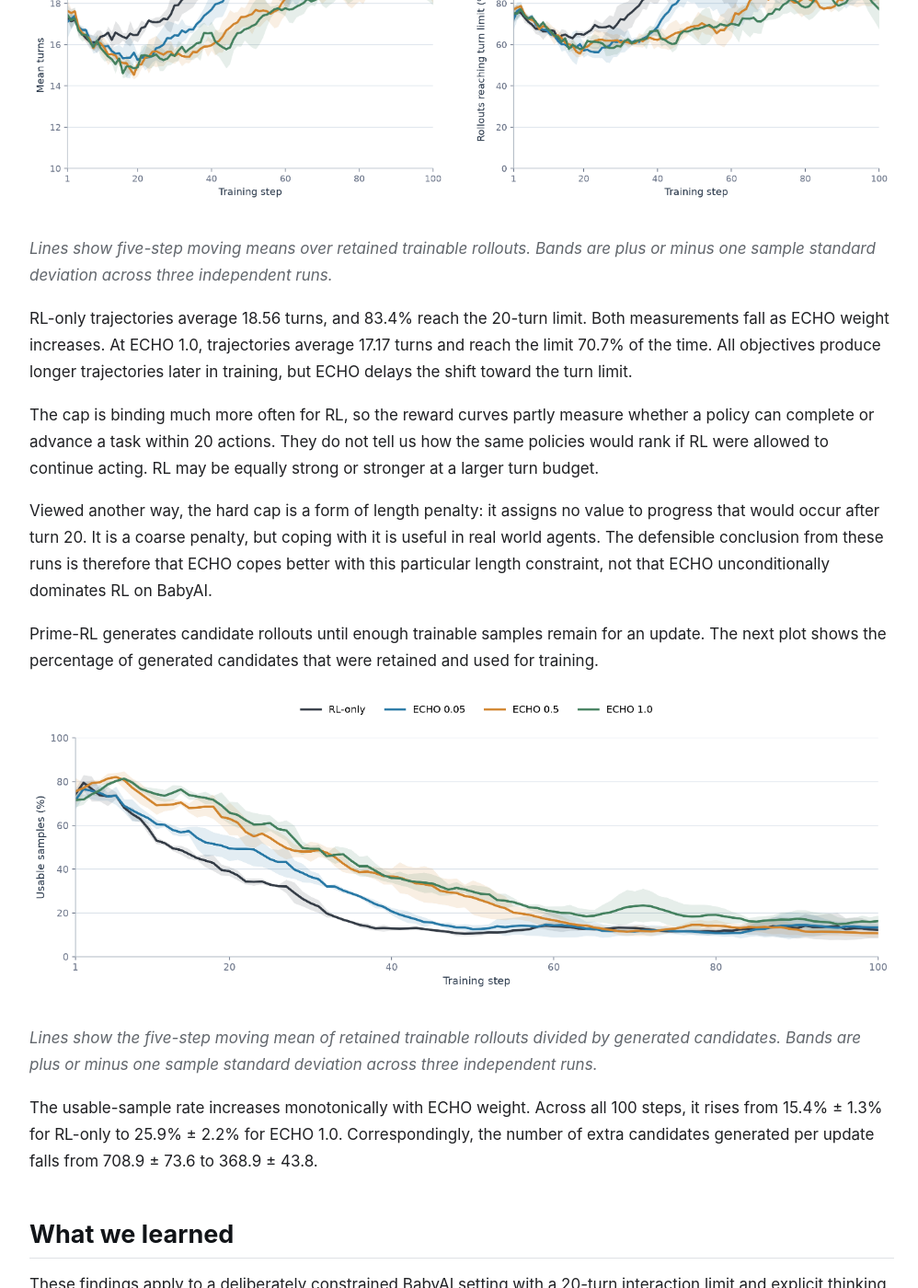
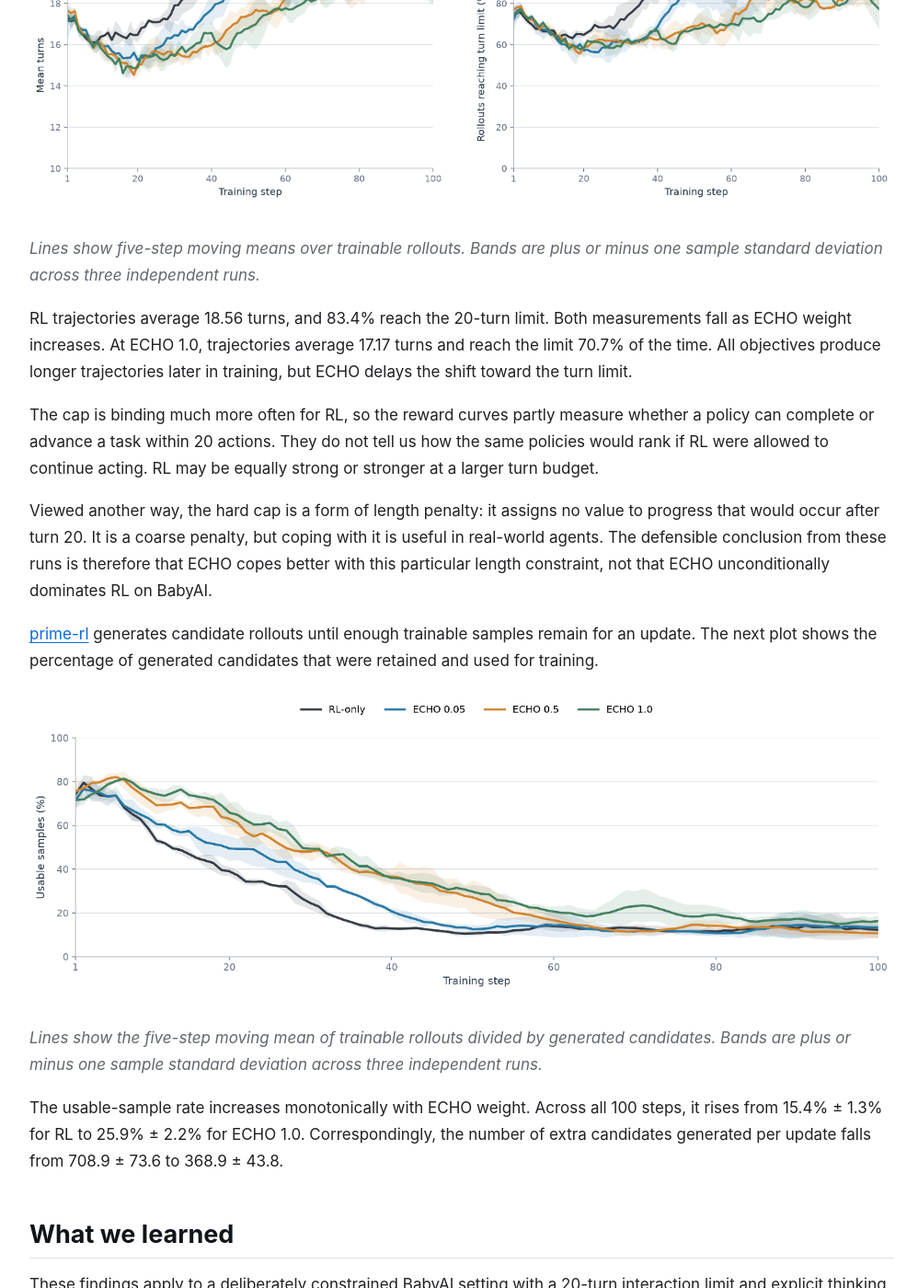
Before and after one commit to Bhoy1/echo-babyai-findings, a Jekyll site: the page built from index.md, in a window 1280 px wide and 1400 px high, scrolled down 13768 px. Shown: the whole window at 92% size, without its empty margins (138-1136 px from the left). Built offline with Jekyll 4.4.1, drawn with Linux system fonts in a browser that asks for light colours; some of the changed text lies outside the part shown.

Commit message:
Polish rollout efficiency section

```diff
--- a/index.md
+++ b/index.md
@@ -189,27 +189,27 @@
 
 ## Turn constraint and rollout efficiency
 
-Three pre-batch filters were active: zero advantage, repetition, and gibberish. The logs record only aggregate generated and retained counts, so we cannot attribute rejected rollouts to individual filters. Qualitative inspection found no obvious repetition or gibberish in the saved trajectories, making zero advantage the likely dominant source of filtering.
+Three pre-batch filters were active: zero advantage, repetition, and gibberish. The logs record only aggregate generated and retained counts, so we cannot attribute rejected rollouts to individual filters. Qualitative inspection found no obvious repetition or gibberish in the saved trajectories, making zero advantage the likely dominant source of filtering. However, this is an inference rather than a directly measured result.
 
 The turn metrics below describe trainable rollouts: the trajectories that were ultimately used for policy updates.
 
 ![Turn length and turn-limit rate over training](figures/behavior_tables/three_independent_runs_turns_plot.png)
 
-*Lines show five-step moving means over retained trainable rollouts. Bands are plus or minus one sample standard deviation across three independent runs.*
+*Lines show five-step moving means over trainable rollouts. Bands are plus or minus one sample standard deviation across three independent runs.*
 
-RL-only trajectories average 18.56 turns, and 83.4% reach the 20-turn limit. Both measurements fall as ECHO weight increases. At ECHO 1.0, trajectories average 17.17 turns and reach the limit 70.7% of the time. All objectives produce longer trajectories later in training, but ECHO delays the shift toward the turn limit.
+RL trajectories average 18.56 turns, and 83.4% reach the 20-turn limit. Both measurements fall as ECHO weight increases. At ECHO 1.0, trajectories average 17.17 turns and reach the limit 70.7% of the time. All objectives produce longer trajectories later in training, but ECHO delays the shift toward the turn limit.
 
 The cap is binding much more often for RL, so the reward curves partly measure whether a policy can complete or advance a task within 20 actions. They do not tell us how the same policies would rank if RL were allowed to continue acting. RL may be equally strong or stronger at a larger turn budget.
 
-Viewed another way, the hard cap is a form of length penalty: it assigns no value to progress that would occur after turn 20. It is a coarse penalty, but coping with it is useful in real world agents. The defensible conclusion from these runs is therefore that ECHO copes better with this particular length constraint, not that ECHO unconditionally dominates RL on BabyAI.
+Viewed another way, the hard cap is a form of length penalty: it assigns no value to progress that would occur after turn 20. It is a coarse penalty, but coping with it is useful in real-world agents. The defensible conclusion from these runs is therefore that ECHO copes better with this particular length constraint, not that ECHO unconditionally dominates RL on BabyAI.
 
-Prime-RL generates candidate rollouts until enough trainable samples remain for an update. The next plot shows the percentage of generated candidates that were retained and used for training.
+[prime-rl](https://github.com/PrimeIntellect-ai/prime-rl) generates candidate rollouts until enough trainable samples remain for an update. The next plot shows the percentage of generated candidates that were retained and used for training.
 
 ![Usable rollout percentage over training](figures/behavior_tables/three_independent_runs_filtering_plot.png)
 
-*Lines show the five-step moving mean of retained trainable rollouts divided by generated candidates. Bands are plus or minus one sample standard deviation across three independent runs.*
+*Lines show the five-step moving mean of trainable rollouts divided by generated candidates. Bands are plus or minus one sample standard deviation across three independent runs.*
 
-The usable-sample rate increases monotonically with ECHO weight. Across all 100 steps, it rises from 15.4% ± 1.3% for RL-only to 25.9% ± 2.2% for ECHO 1.0. Correspondingly, the number of extra candidates generated per update falls from 708.9 ± 73.6 to 368.9 ± 43.8.
+The usable-sample rate increases monotonically with ECHO weight. Across all 100 steps, it rises from 15.4% ± 1.3% for RL to 25.9% ± 2.2% for ECHO 1.0. Correspondingly, the number of extra candidates generated per update falls from 708.9 ± 73.6 to 368.9 ± 43.8.
 
 ## What we learned
 
```
